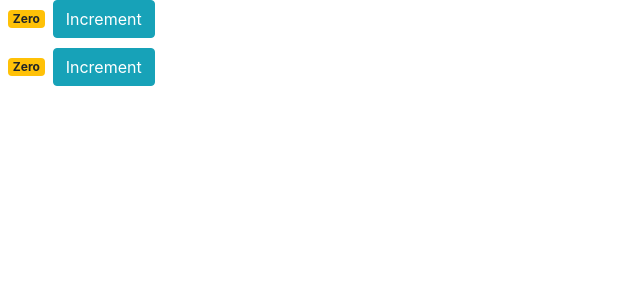
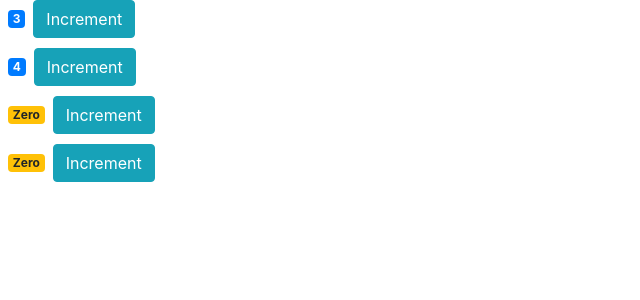
Before and after one commit to maikhanh123/react-couters, a React (Create React App) app: page / in a window 1280 px wide. Shown: the top 300 px of the page, without its empty margins (0-640 px from the left). Built offline with nearby package versions, Linux system fonts and the light colour scheme.

Commit message:
add prop of component

```diff
--- a/src/components/counter.jsx
+++ b/src/components/counter.jsx
@@ -2,8 +2,7 @@ import React, { Component } from "react";
 
 class Counter extends Component {
   state = {
-    count: 0,
-    tags: ["tag1", "tag2"]
+    value: this.props.value
   };
 
   //   constructor(){
@@ -27,17 +26,17 @@ class Counter extends Component {
 
   handleIncrement = productId => {
     console.log(productId);
-    this.setState({ count: this.state.count + 1 });
+    this.setState({ count: this.state.value + 1 });
   };
 
   getBadgeClasses() {
     let classes = "badge m-2 badge-";
-    classes += this.state.count === 0 ? "warning" : "primary";
+    classes += this.state.value === 0 ? "warning" : "primary";
     return classes;
   }
 
   formatCount() {
-    const { count } = this.state;
+    const { value: count } = this.state;
     return count === 0 ? "Zero" : count;
   }
 }
--- a/src/components/counters.jsx
+++ b/src/components/counters.jsx
@@ -1,12 +1,18 @@
 import React, { Component } from "react";
 import Counter from './counter';
 class Counters extends Component {
-  state = {};
+  state = {
+      counters : [
+          {id: 1, value: 3},
+          {id: 2, value: 4},
+          {id: 3, value: 0},
+          {id: 4, value: 0},
+      ]
+  };
   render() {
     return (
         <div>
-            <Counter/>
-            <Counter/>
+            {this.state.counters.map(counter => <Counter key={counter.id} value={counter.value}/>)}
         </div>
     );
   }
```
